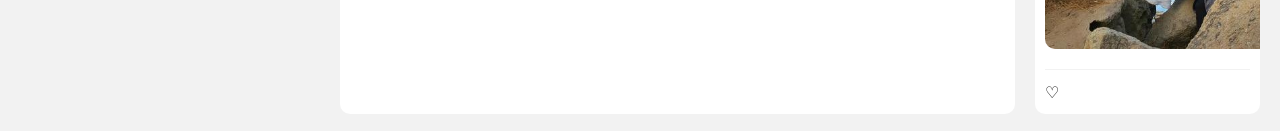
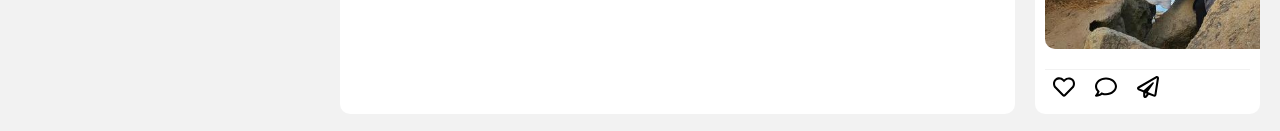
Before and after one commit to seonghan-Min/8ugust-ui, a React (Create React App) app: page / in a window 1280 px wide. Shown: the part 806-937 px from the top of the page. Built offline with nearby package versions, Linux system fonts and the light colour scheme.

Commit message:
[BLOG-005] Instagram svg 추가

```diff
--- a/src/App.js
+++ b/src/App.js
@@ -4,7 +4,9 @@ import { Link, Route } from 'react-router-dom';
 import instagram from './img/Instagram_logo.png';
 import github from './img/Github_logo.png';
 import profile from './img/profile.png';
+import { FaRegHeart, FaRegComment, FaRegPaperPlane } from "react-icons/fa";
 import './index.css';
+import './media.css';
 
 function App() {
 	return (
@@ -68,7 +70,11 @@ function App() {
 						<div className='insta-img'>
 							<img alt='profile' src={profile}></img>
 						</div>
-						<div className='good-btn'>♡</div>
+						<div className='insta-footer'>
+							<span><FaRegHeart size={22}/></span>
+							<span><FaRegComment size={22}/></span>
+							<span><FaRegPaperPlane size={22}/></span>
+						</div>
 					</div>
 				</div>
 			</div>
--- a/src/index.css
+++ b/src/index.css
@@ -92,6 +92,7 @@ body {
 /* ===== Header ===== */
 
 
+/* ===== Content ===== */
 	.content-wrap {
 		max-width: 75%;
 		display: flex;
@@ -110,7 +111,10 @@ body {
 		width: 25%;
 		overflow: hidden;
 	}
+/* ===== Content ===== */
 
+
+/* ===== Recent Post ===== */
 	.right .recent-post {
 		height: 400px;
 		padding: 20px;
@@ -126,7 +130,6 @@ body {
 
 	.recent-post .list div {
 		height: 60px;
-	transition: 0.3s;
 		line-height: 60px;
 		color: rgba(223, 46, 46, 0.884);
 		border-bottom: 1px solid rgba(0,0,0,.05);
@@ -145,7 +148,10 @@ body {
 		display: inline-block;
 		border-bottom: 2px solid rgba(223, 46, 46, 0.884)
 	}
+/* ===== Recent Post ===== */
 
+
+/* ===== Instagram ===== */
 	.right .instagram {
 		height: 420px;
 		padding: 10px;
@@ -184,34 +190,18 @@ body {
 		border-radius: 10px;
 	}
 
-.instagram .good-btn {
+	.instagram .insta-footer {
 		height: 45px;
 		line-height: 45px;
+		padding-left: 8px;
 	}
 
-@media (max-width: 1000px) {
-	header {
-		width: 100%;
-		height: auto;
+	.instagram .insta-footer span {
+		margin-right: 20px;
 	}
 
-	.site-title h1 {
-		font-size: 60px;
+	.instagram .insta-footer span:hover {
+		cursor: pointer;
+		color: grey;
 	}
-
-	.site-title div {
-		font-size: 40px;
-	}
-
-	.menu-container-pc {
-		display: none;
-	}
-
-	.menu-container-mobile {
-		display: block;
-	}
-
-	.site img {
-		width: 70px;
-	}
-}
+/* ===== Instagram ===== */
--- /dev/null
+++ b/src/media.css
@@ -0,0 +1,26 @@
+@media (max-width: 1000px) {
+	header {
+		width: 100%;
+		height: auto;
+	}
+
+	.site-title h1 {
+		font-size: 60px;
+	}
+
+	.site-title div {
+		font-size: 40px;
+	}
+
+	.menu-container-pc {
+		display: none;
+	}
+
+	.menu-container-mobile {
+		display: block;
+	}
+
+	.site img {
+		width: 70px;
+	}
+}
```
Lines whose indentation alone changed are shown as unchanged.
